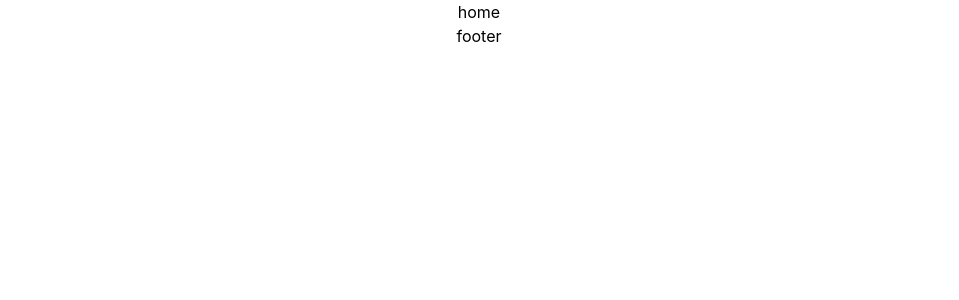
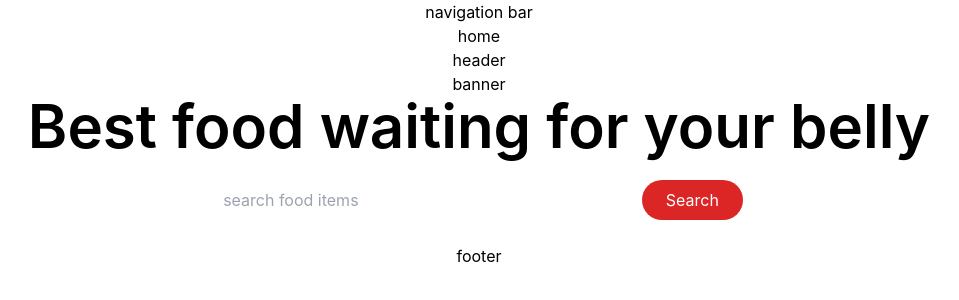
Before and after one commit to MUHAMMADSabbirHossain/red-onion, a React (Create React App) app: page / in a window 1280 px wide. Shown: the top 300 px of the page, without its empty margins (161-1120 px from the left). Built offline with nearby package versions, Linux system fonts and the light colour scheme.

Commit message:
banner section edited with button and input text..

```diff
--- a/src/App.js
+++ b/src/App.js
@@ -6,6 +6,7 @@ import Footer from './Components/Footer/Footer';
 import Home from './Components/Home/Home';
 import SignIn from './Components/SignIn/SignIn';
 import SignOut from './Components/SignOut/SignOut';
+import NavigationBar from './Components/NavigationBar/NavigationBar';
 
 function App() {
   return (
@@ -25,7 +26,8 @@ function App() {
         </a>
       </header> */}
 
-
+      {/* navigation bar */}
+      <NavigationBar></NavigationBar>
 
       {/* react router */}
       <Routes>
--- a/src/Components/Banner/Banner.js
+++ b/src/Components/Banner/Banner.js
@@ -5,6 +5,11 @@ const Banner = () => {
     return (
         <div>
             banner
+            <h2 className='text-2xl font-semibold md:text-4xl lg:text-6xl'>Best food waiting for your belly</h2>
+            <div className='my-6'>
+                <input className='p-2 w-1/3 rounded-3xl  focus:outline-red-500 ' type="text" name="" id="" placeholder="search food items" />
+                <button className='text-white bg-red-600 px-6 py-2 rounded-3xl hover:bg-red-700' type="submit">Search</button>
+            </div>
         </div>
     );
 };
--- a/src/Components/Header/Header.js
+++ b/src/Components/Header/Header.js
@@ -1,11 +1,15 @@
 import React from 'react';
 import "./Header.css";
+import Banner from '../Banner/Banner';
 
 const Header = () => {
     return (
-        <div>
+        <header>
             header
-        </div>
+            <section>
+                <Banner></Banner>
+            </section>
+        </header>
     );
 };
 
--- a/src/Components/Home/Home.js
+++ b/src/Components/Home/Home.js
@@ -1,11 +1,14 @@
 import React from 'react';
 import "./Home.css";
+import Header from '../Header/Header';
 
 const Home = () => {
     return (
-        <div>
+
+        <section>
             home
-        </div>
+            <Header></Header>
+        </section>
     );
 };
 
--- a/src/Components/NavigationBar/NavigationBar.js
+++ b/src/Components/NavigationBar/NavigationBar.js
@@ -3,9 +3,10 @@ import "./NavigationBar.css";
 
 const NavigationBar = () => {
     return (
-        <div>
+
+        <nav>
             navigation bar
-        </div>
+        </nav>
     );
 };
 
```
